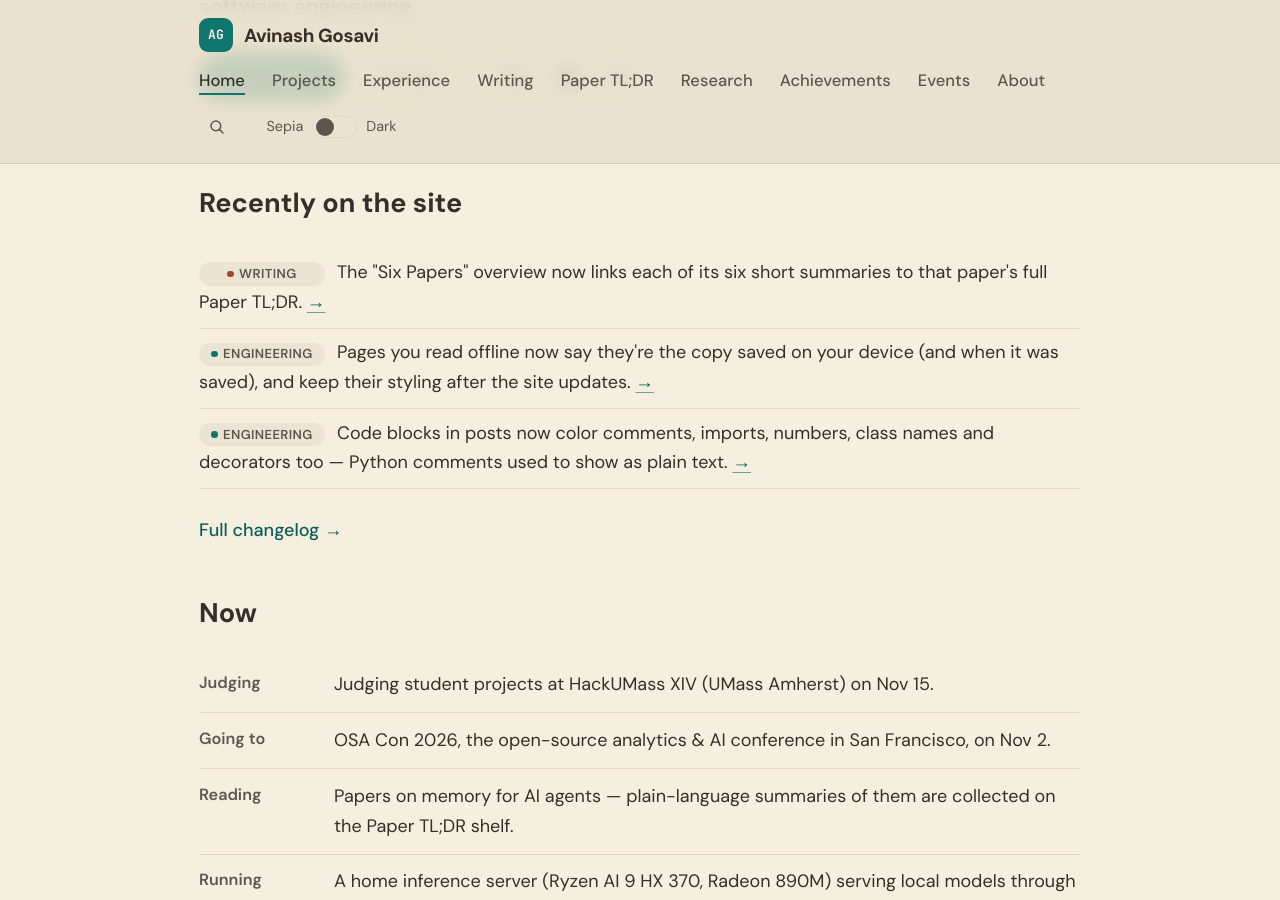
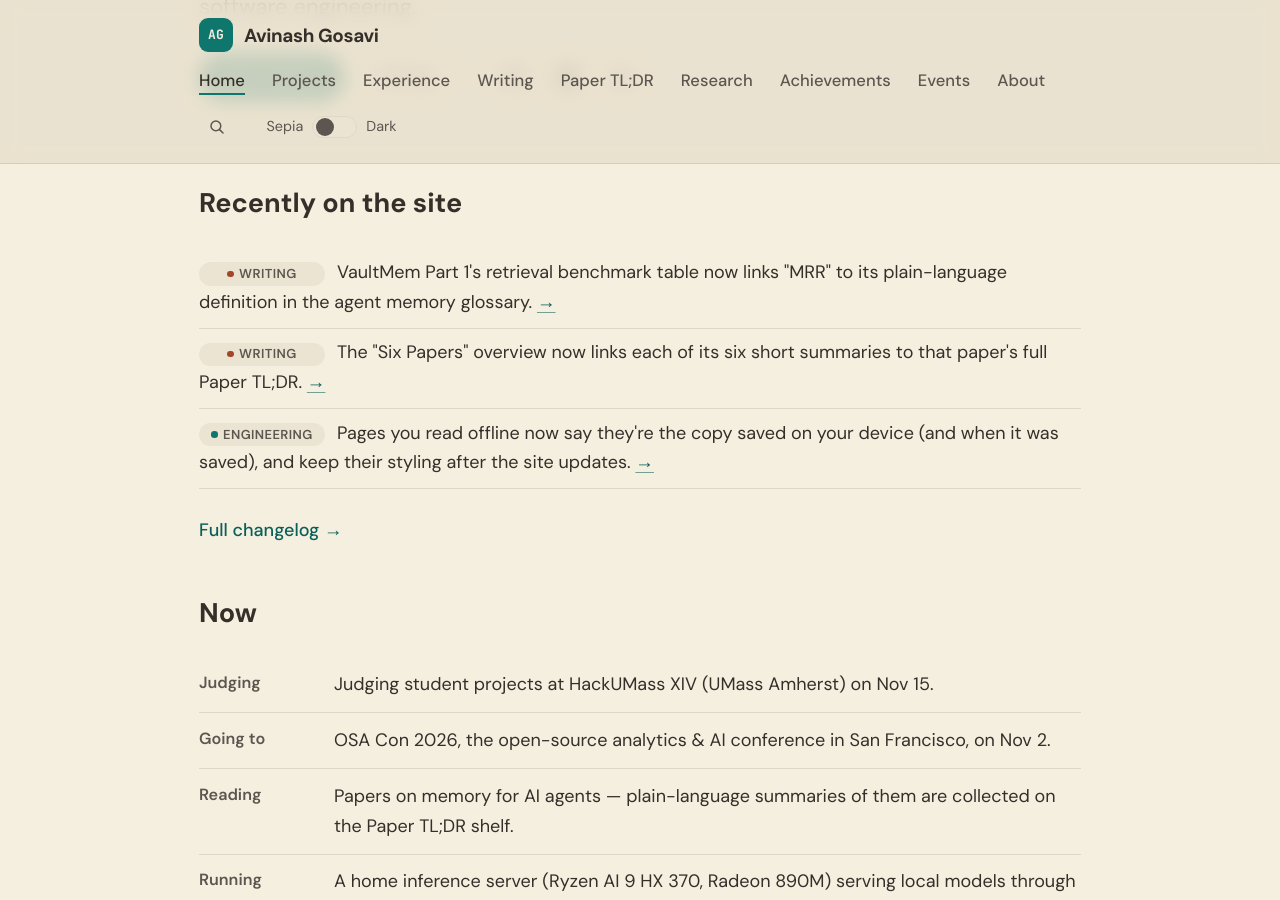
Before and after one commit to aag1091-alt/avinashgosavi.com, a Jekyll site: the page built from index.md, in a window 1280 px wide and 900 px high, scrolled down 554 px. Built offline with Jekyll 4.4.1, drawn with Linux system fonts in a browser that asks for light colours.

Commit message:
Writing: VaultMem Part 1 benchmark table links MRR to the glossary
Co-Authored-By: Claude <noreply@anthropic.com>

```diff
--- a/_data/changelog.yml
+++ b/_data/changelog.yml
@@ -1,5 +1,9 @@
 # Public changelog shown on /changelog and (latest 3) on the homepage.
 # Newest first. desk: Writing | Design | Engineering
+- date: 2026-10-28
+  desk: Writing
+  text: VaultMem Part 1's retrieval benchmark table now links "MRR" to its plain-language definition in the agent memory glossary.
+  link: /post/vaultmem-encrypted-memory-for-ai-agents/
 - date: 2026-10-28
   desk: Writing
   text: The "Six Papers" overview now links each of its six short summaries to that paper's full Paper TL;DR.
--- a/_posts/2026-03-21-vaultmem-encrypted-memory-for-ai-agents.md
+++ b/_posts/2026-03-21-vaultmem-encrypted-memory-for-ai-agents.md
@@ -134,7 +134,7 @@ For the query *"my morning coffee habits"*, flat cosine ranks the decoy atom fir
 
 | Metric | Flat cosine | Three-tier | Δ |
 |--------|:-----------:|:----------:|:---:|
-| MRR (pattern queries) | 0.50 | **1.00** | **+0.50** |
+| [MRR](/post/agent-memory-glossary/#mrr) (pattern queries) | 0.50 | **1.00** | **+0.50** |
 | MRR (specific queries) | 1.00 | 1.00 | 0.00 |
 
 Pattern queries: AFFINITY surfaced first every time. Specific queries: no regression. The significance weight isn't a heuristic — it's a correction for a systematic bias in pure cosine retrieval.
```
